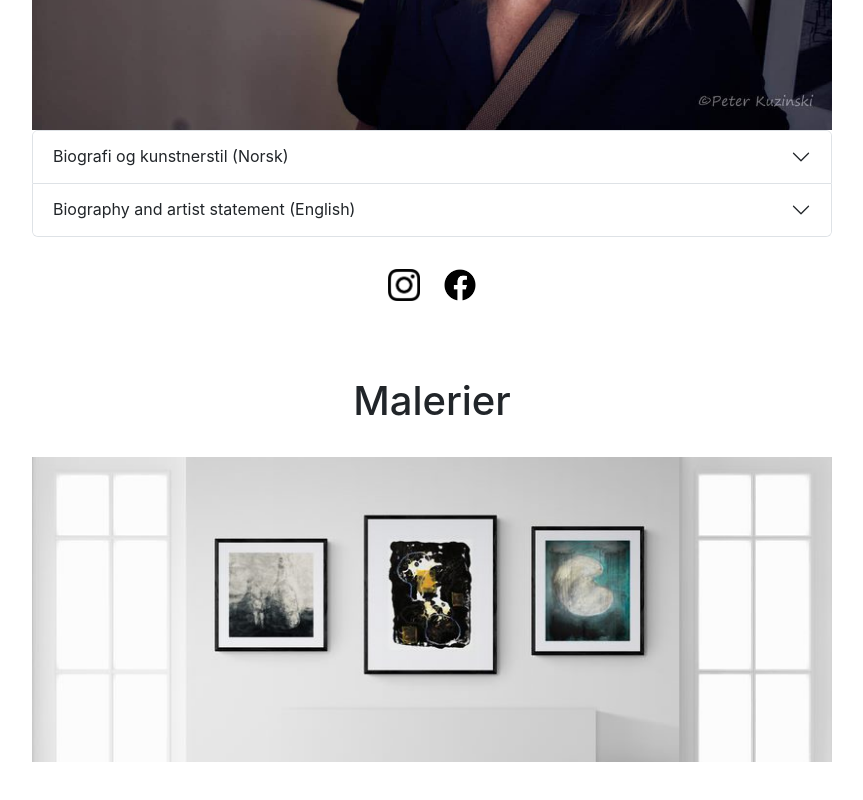
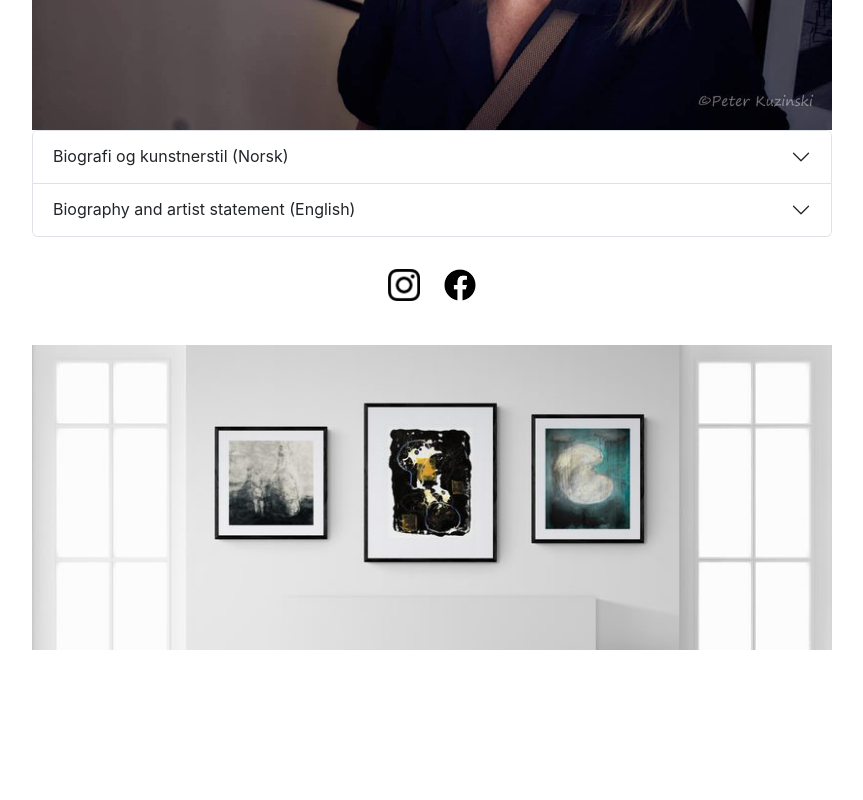
Before and after one commit to kanestrom/kanestrom.github.io, a React (Create React App) app in the folder galleri-rkk/: page / in a window 1280 px wide. Shown: the part 852-1652 px from the top of the page, without its empty margins (208-1071 px from the left). After the commit the page ends 1566 px from the top, so only its background shows below. Built offline with nearby package versions, Linux system fonts and the light colour scheme; the HTML template or start-up script is replaced by a standard one.

Commit message:
Update Paintings.js

```diff
--- a/galleri-rkk/src/Paintings.js
+++ b/galleri-rkk/src/Paintings.js
@@ -1,10 +1,10 @@
 import headerimg from './clean.jpg';
 import React from 'react';
-
+// Kode for å kommentere vekk: To slasher for hel linje utenfor en funksjon (javascript). Men inni en funksjon, dvs inni "return" er det HTML, og der er tegnene: {/* i starten og */} på slutten.
 function Paintings() {
   return (
     <div style={{ maxWidth: "800px", margin: "auto", textAlign: "center", marginTop: 32, marginBottom: 64 }}>
-      <h1 style={{ marginTop: 64, marginBottom: 32 }}>Malerier</h1>
+{/* <h1 style={{ marginTop: 64, marginBottom: 32 }}>Malerier</h1> */}
       <img src={headerimg} style={{ display: "flex", width: "100%" }} alt="headerimg" />
 
     </div>
```
